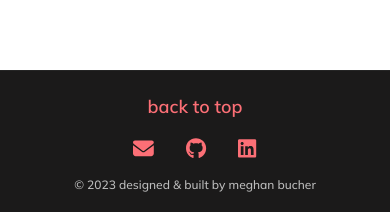
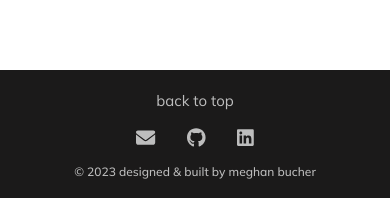
Before and after one commit to megbuch/portfolio-v2, a React (Create React App) app: page /contact in a window 390 px wide. Shown: the part 774-986 px from the top of the page. Built offline with nearby package versions, Linux system fonts and the light colour scheme; no server answers.

Commit message:
styles mobile navigation and footer

```diff
--- a/src/components/Footer/Footer.css
+++ b/src/components/Footer/Footer.css
@@ -1,22 +1,24 @@
 .Footer {
   gap: 0;
-  padding: 1rem;
+  padding: 0.8rem;
   font-size: 12px;
   text-transform: lowercase;
   background-color: #1b1a1a;
-  border-top: 1px solid rgb(37, 37, 37);
-  color: rgb(189, 189, 189);
+  border-top: 1px solid var(--deep-gray);
+  color: #bdbdbd;
 }
 
 .Footer > a {
-  font-size: 18px;
-  color: var(--light-red);
+  font-size: 15px;
+  font-weight: 400;
+  color: #bdbdbd;
 }
 
-.Footer > a:hover {
-  color: var(--bright-red);
+.Footer > a:hover,
+.Footer .icons > a:hover {
+  color: white;
 }
 
 .Footer .icons > a {
-  color: var(--light-red);
+  color: #bdbdbd;
 }
--- a/src/components/Navigation/Navigation.css
+++ b/src/components/Navigation/Navigation.css
@@ -30,24 +30,27 @@
 .mobile-links {
   display: flex;
   flex-direction: column;
-  justify-content: center;
-  align-items: center;
-  gap: 20px;
-  font-size: 2rem;
-  background-color: var(--transparent-white);
+  justify-content: flex-start;
+  align-items: right;
+  padding: 4rem;
+  gap: 0;
+  font-size: 1.5rem;
+  background-color: white;
+  box-shadow: 0 0 8px #c0b4b4;
+  letter-spacing: 1px;
   height: 100vh;
-  width: 100vw;
+  width: 70vw;
   position: fixed;
   top: 0;
   right: 0;
   z-index: 4;
   backdrop-filter: blur(10px);
-  transform: translateY(-100%);
-  transition: transform 0.5s ease-in-out;
+  transform: translateX(105%);
+  transition: transform 0.4s ease-in-out;
 }
 
 .mobile-link a {
-  color: var(--bright-red);
+  color: var(--medium-gray);
   font-weight: 400;
   text-decoration: none;
 }
--- a/src/components/SocialIcons/SocialIcons.css
+++ b/src/components/SocialIcons/SocialIcons.css
@@ -3,7 +3,7 @@
 }
 
 .icons {
-  font-size: 1.3rem;
+  font-size: 1.2rem;
   display: flex;
   justify-content: center;
   gap: 2rem;
--- a/src/index.css
+++ b/src/index.css
@@ -3,9 +3,12 @@
   --light-red: #fc6f76;
   --bright-red: #e43d45;
   --dark-red: #c21b24;
+  --transparent-red: #e43d4580;
   --transparent-white: #ffffffce;
   --overlay-red: #f8485738;
   --accent-gray-line: #f1efee;
+  --deep-gray: #1b1a1a;
+  --medium-gray: #5f5d5d;
 }
 
 * {
```
